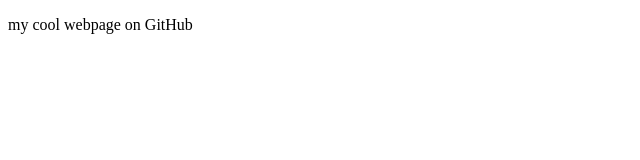
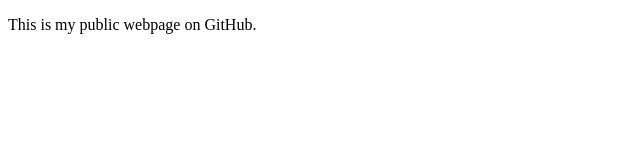
Before and after one commit to gregwadley/gregwadley.github.io, a plain HTML site: page index.html in a window 1280 px wide. Shown: the whole page, without its empty margins (0-640 px from the left). Drawn offline with Linux system fonts and the light colour scheme.

Commit message:
small change

```diff
--- a/index.html
+++ b/index.html
@@ -4,11 +4,11 @@
     <meta charset="UTF-8">
     <meta http-equiv="X-UA-Compatible" content="IE=edge">
     <meta name="viewport" content="width=device-width, initial-scale=1.0">
-    <title>my cool webpage on GitHub</title>
+    <title>Greg Wadley on GitHub</title>
 </head>
 <body>
 
-    <p>my cool webpage on GitHub</p>
+    <p>This is my public webpage on GitHub.</p>
 
 </body>
 </html>
```
